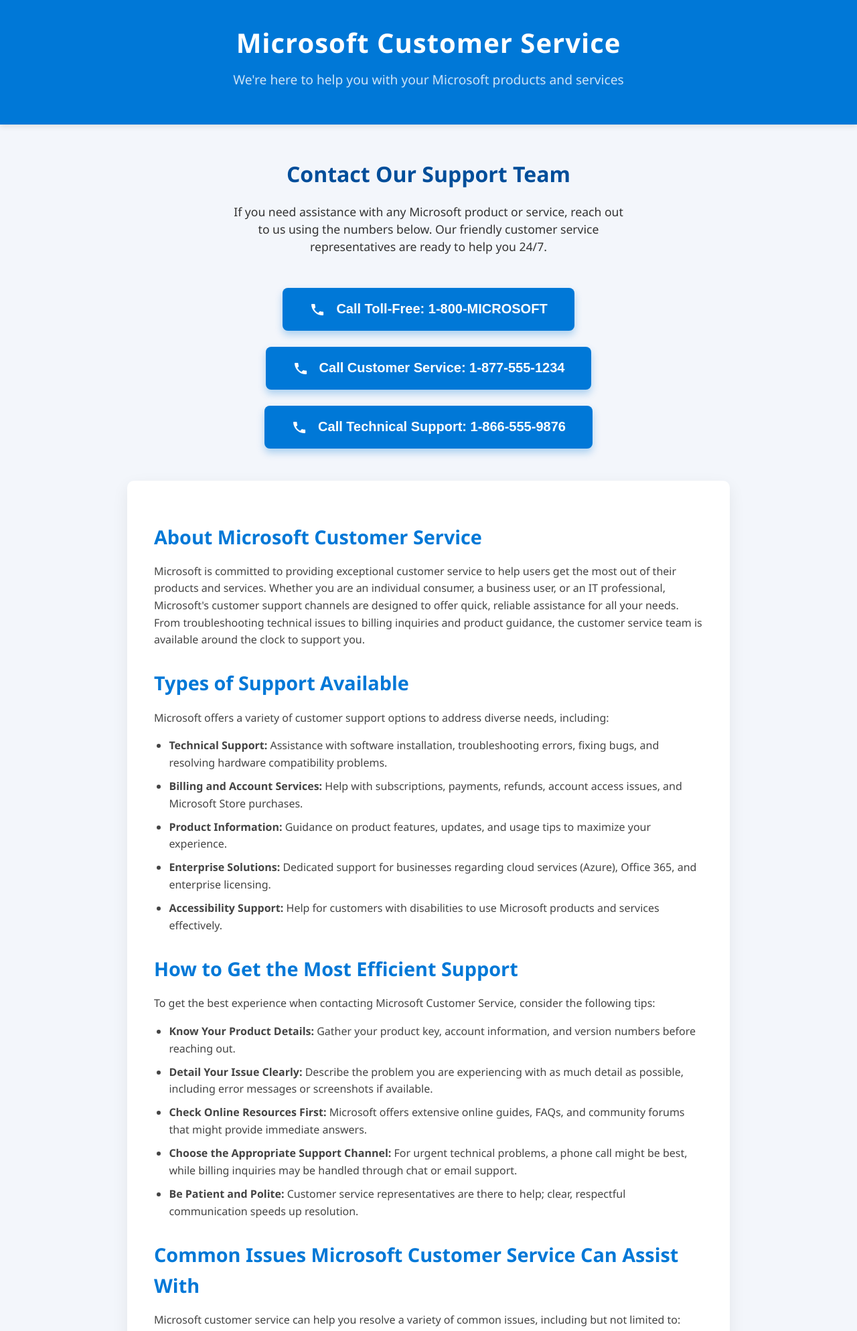
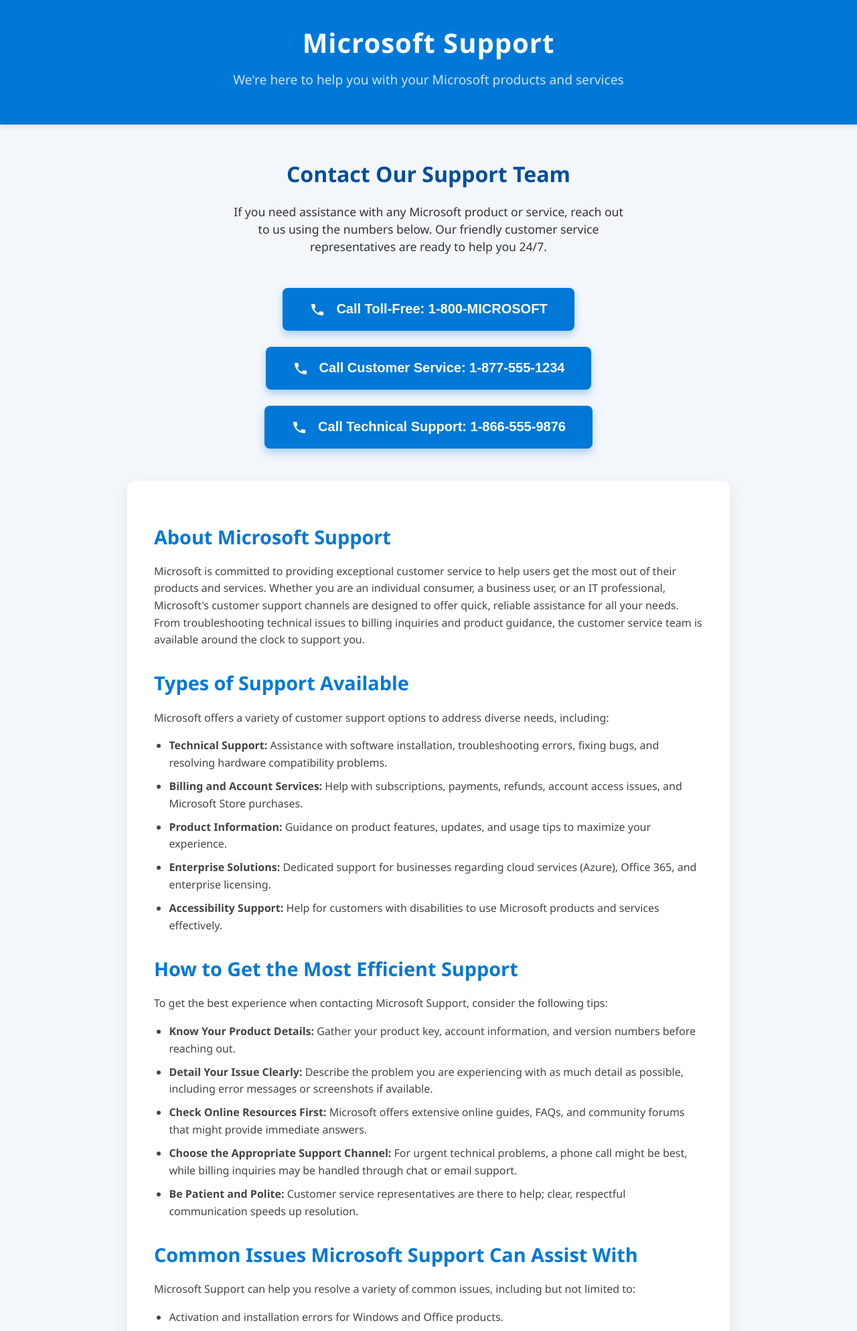
Before and after one commit to anilkumar784/customer, a plain HTML site: page index.html in a window 1280 px wide. Shown: the top 1988 px of the page at 67% size. Drawn offline with Linux system fonts and the light colour scheme; a web font is replaced by a local one.

Commit message:
Update index.html

```diff
--- a/index.html
+++ b/index.html
@@ -3,7 +3,7 @@
 <head>
 <meta charset="UTF-8" />
 <meta name="viewport" content="width=device-width, initial-scale=1" />
-<title>Microsoft Customer Service</title>
+<title>Microsoft Support</title>
 <style>
   @import url('https://fonts.googleapis.com/css2?family=Segoe+UI:wght@400;700&display=swap');
   body {
@@ -134,7 +134,7 @@
 </head>
 <body>
 <header>
-  <h1>Microsoft Customer Service</h1>
+  <h1>Microsoft Support</h1>
   <p>We're here to help you with your Microsoft products and services</p>
 </header>
 <main>
@@ -163,8 +163,8 @@
     </button>
   </section>
 
-  <section class="content-section" aria-label="Detailed Microsoft customer service information">
-    <h3>About Microsoft Customer Service</h3>
+  <section class="content-section" aria-label="Detailed Microsoft Support information">
+    <h3>About Microsoft Support</h3>
     <p>Microsoft is committed to providing exceptional customer service to help users get the most out of their products and services. Whether you are an individual consumer, a business user, or an IT professional, Microsoft's customer support channels are designed to offer quick, reliable assistance for all your needs. From troubleshooting technical issues to billing inquiries and product guidance, the customer service team is available around the clock to support you.</p>
 
     <h3>Types of Support Available</h3>
@@ -178,7 +178,7 @@
     </ul>
 
     <h3>How to Get the Most Efficient Support</h3>
-    <p>To get the best experience when contacting Microsoft Customer Service, consider the following tips:</p>
+    <p>To get the best experience when contacting Microsoft Support, consider the following tips:</p>
     <ul>
       <li><strong>Know Your Product Details:</strong> Gather your product key, account information, and version numbers before reaching out.</li>
       <li><strong>Detail Your Issue Clearly:</strong> Describe the problem you are experiencing with as much detail as possible, including error messages or screenshots if available.</li>
@@ -187,8 +187,8 @@
       <li><strong>Be Patient and Polite:</strong> Customer service representatives are there to help; clear, respectful communication speeds up resolution.</li>
     </ul>
 
-    <h3>Common Issues Microsoft Customer Service Can Assist With</h3>
-    <p>Microsoft customer service can help you resolve a variety of common issues, including but not limited to:</p>
+    <h3>Common Issues Microsoft Support Can Assist With</h3>
+    <p>Microsoft Support can help you resolve a variety of common issues, including but not limited to:</p>
     <ul>
       <li>Activation and installation errors for Windows and Office products.</li>
       <li>Recovering or resetting Microsoft account passwords.</li>
@@ -203,7 +203,7 @@
     <p>Microsoft's support ecosystem is designed to be comprehensive, accessible, and customer-centric. With thousands of trained support agents worldwide, multiple language options, and a range of support formats, it ensures users spend less time frustrated with technical roadblocks and more time being productive.</p>
     <p>Moreover, Microsoft's continuous investment in training and technology advancements allows customers to benefit from timely, knowledgeable, and effective help. The company’s focus on innovation extends to its customer service, utilizing AI chatbots, self-help portals, and streamlined contact options to create a seamless support journey.</p>
 
-    <h3>How to Contact Microsoft Customer Service</h3>
+    <h3>How to Contact Microsoft Support</h3>
     <p>Besides the phone numbers listed above, Microsoft offers various ways to get in touch:</p>
     <ul>
       <li><strong>Online Chat Support:</strong> Instant messaging with a support agent via Microsoft’s official support website.</li>
@@ -214,7 +214,7 @@
     <p>For quick assistance, use the phone numbers above to speak directly with a trained representative who can guide you step-by-step to resolve your issue.</p>
 
     <h3>Final Thoughts</h3>
-    <p>Whether you’re setting up your first Windows PC, managing a large enterprise environment, or troubleshooting advanced technical issues, Microsoft Customer Service is ready to guide you every step of the way. Utilizing the right contact method and being prepared with detailed information can help ensure your support experience is smooth and efficient.</p>
+    <p>Whether you’re setting up your first Windows PC, managing a large enterprise environment, or troubleshooting advanced technical issues, Microsoft Support is ready to guide you every step of the way. Utilizing the right contact method and being prepared with detailed information can help ensure your support experience is smooth and efficient.</p>
     <p>Thank you for choosing Microsoft. We look forward to serving you and helping you get the most from your Microsoft products.</p>
   </section>
 </main>
```
